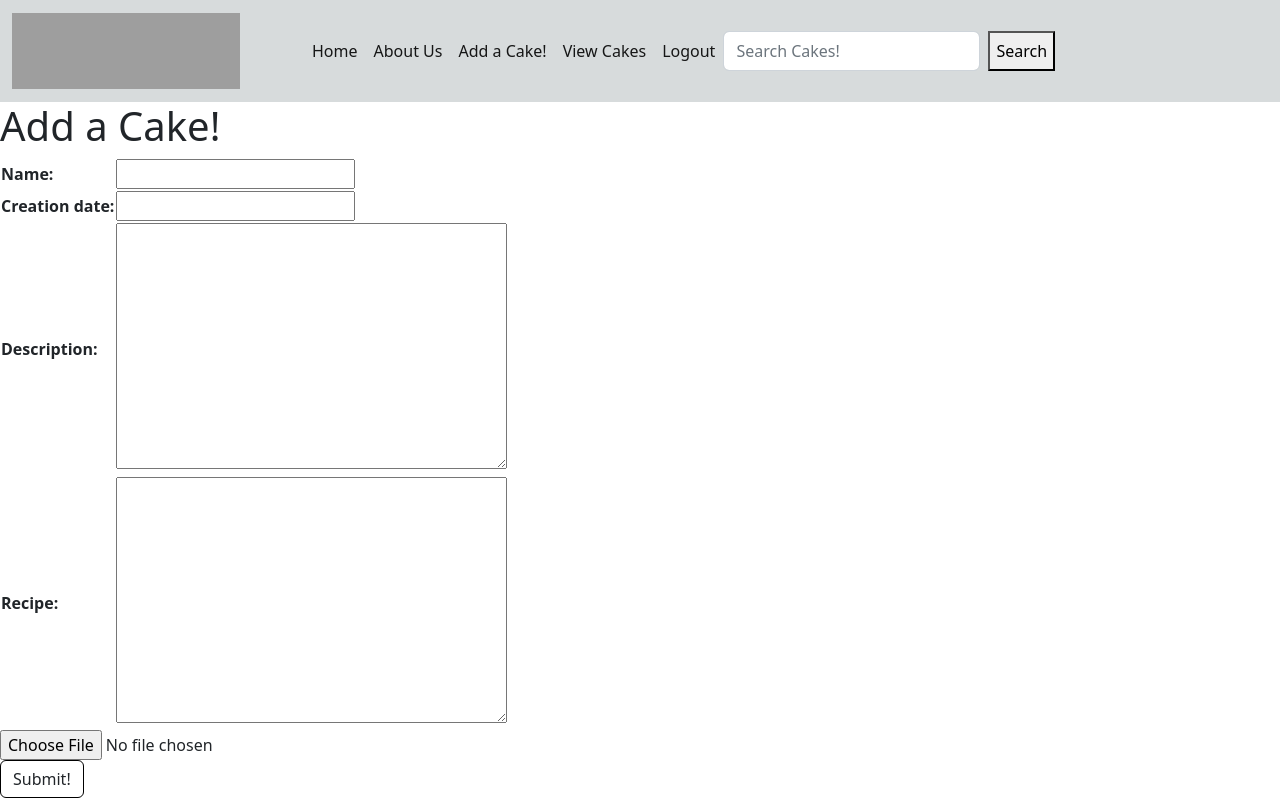
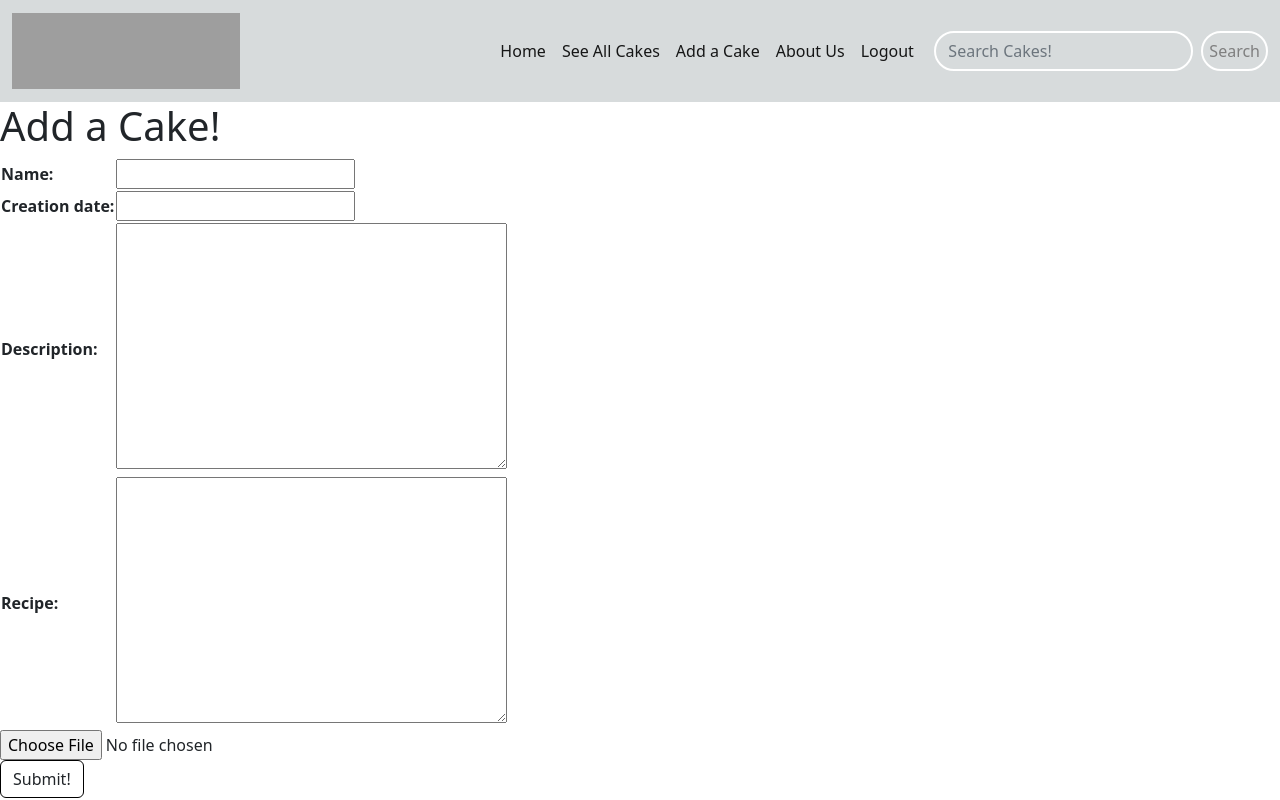
Before and after one commit to jhuang15/onlycakes, a Django app: page /cakes/create/ in a window 1280 px wide. Run offline with Django 4.2, Linux system fonts and the light colour scheme; the visitor is signed in with stand-in values (Sample User, id 1); parts of the project's set-up code (start-up, migrations or seed data) failed here and were passed over; some web fonts are replaced; grey boxes are pictures that could not be loaded.

Commit message:
more goodies

```diff
--- a/main_app/static/css/style.css
+++ b/main_app/static/css/style.css
@@ -6,13 +6,42 @@
     color: black;
 }
 
+#navbarNavDropdown {
+    justify-content: right;
+}
+
 .collapse {
     justify-content: left;
-    margin-left: 3rem;
+    /* margin-left: 3rem; */
 }
 
 .btn {
     border-color: black;
+}
+
+.home-body {
+    overflow-y:hidden;
+}
+
+.search-set {
+    display: flex;
+    justify-content: left;
+}
+
+#search-bar {
+    background-color: rgb(215, 219, 220);
+    border: 2px solid #fff;
+    box-shadow: none;
+    border-radius: 50px;
+    font: rgb(1, 1, 1);
+}
+
+#search-button {
+    background-color: rgb(215, 219, 220);
+    border: 2px solid #fff;
+    box-shadow: none;
+    border-radius: 50px;
+    color: rgb(127, 127, 127);
 }
 
 .slogan {
@@ -55,7 +84,7 @@
 .card-img-top {
     object-fit: fill;
     object-position: center;
-    width: 100%;
+    width: 90%;
     max-height: 350px;
 }
 
@@ -75,9 +104,10 @@
 }
 
 #detail-card.card {
-    display: grid;
+    display: flex;
     align-items: center;
     justify-content: center;
+    text-align: center;
     height: 800px;
     width: 500px;
     margin-top: 1rem;
@@ -87,7 +117,9 @@
 }
 
 #detail-pic {
+    align-items: center;
     margin-top: 2rem;
+    max-width: 100%;
 }
 
 #detail-title {
@@ -98,3 +130,11 @@
     font-family: 'Cedarville Cursive', cursive;
     font-size: 5rem;
 }
+
+.choose-file {
+    width: 210px;
+}
+
+#file-upload-button {
+    background-color:blue;
+}
--- a/main_app/templates/base.html
+++ b/main_app/templates/base.html
@@ -7,7 +7,6 @@
     <meta name="viewport" content="width=device-width, initial-scale=1.0">
     <meta http-equiv="X-UA-Compatible" content="ie=edge">
     <title>Only Cakes</title>
-    <!-- CSS only -->
     <link href="https://cdn.jsdelivr.net/npm/bootstrap@5.2.0-beta1/dist/css/bootstrap.min.css" rel="stylesheet" integrity="sha384-0evHe/X+R7YkIZDRvuzKMRqM+OrBnVFBL6DOitfPri4tjfHxaWutUpFmBp4vmVor" crossorigin="anonymous">
     <link href="https://fonts.googleapis.com/css2?family=Cedarville+Cursive&family=Chelsea+Market&family=Dancing+Script:wght@500&family=Gloria+Hallelujah&family=Love+Ya+Like+A+Sister&display=swap" rel="stylesheet">
     <link rel="stylesheet" type="text/css" href="{% static 'css/style.css' %}">
@@ -30,22 +29,24 @@
 
             {% if user.is_authenticated %}
               <li class="nav-item">
+                <a class="nav-link" href="/cakes">See All Cakes</a>
+              </li>
+              <li class="nav-item">
+                <a class="nav-link" href="{% url 'cakes_create' %}">Add a Cake</a>
+              </li>
+              <li class="nav-item">
                 <a class="nav-link" href="{% url 'about' %}">About Us</a>
               </li>
               <li class="nav-item">
-                <a class="nav-link" href="{% url 'cakes_create' %}">Add a Cake!</a>
+                <a class="nav-link" href="{% url 'logout' %}">Logout &nbsp;&nbsp;</a>
               </li>
-              <li class="nav-item">
-                <a class="nav-link" href="/cakes">View Cakes</a>
-              </li>
-              <li class="nav-item">
-                <a class="nav-link" href="{% url 'logout' %}">Logout</a>
-              </li>
+              <div class="search-set">
                 <form class="d-flex" method="POST" action="{% url 'cake_search' %}">
                   {% csrf_token %}
-                <input class="form-control me-2" type="search" placeholder="Search Cakes!" aria-label="Search" name="searched">
-                <button type="submit">Search</button>
+                <input class="form-control me-2" id="search-bar" type="search" placeholder="Search Cakes!" aria-label="Search" name="searched">
+                <button type="submit" id="search-button">Search</button>
                 </form>
+              </div>
               <!-- <ul>
                 <form class="d-flex">
                   <input class="form-control me-2" type="search" placeholder="Search" aria-label="Search">
--- a/main_app/templates/home.html
+++ b/main_app/templates/home.html
@@ -1,7 +1,7 @@
 {% extends 'base.html' %}
 {% block content %}
 
-
+<body class="home-body">
   <div style="background-image: url('https://images.unsplash.com/photo-1599785209615-a35f883d93c8?ixlib=rb-1.2.1&ixid=MnwxMjA3fDB8MHxwaG90by1wYWdlfHx8fGVufDB8fHx8&auto=format&fit=crop&w=1173&q=80')" class="home-container" id="cupcakepic">
 
     <ul>
@@ -15,7 +15,7 @@
       <h1 class="slogan">Only Cakes, <br> nothing else. <br><br><br><br><br><br><br><span class="slogan3">Add in all of your delicious recipes in one place, <br> just as long as it's only cakes.</span></p></h1>
     </div>
   </div>
-
+</body>
 
 
 
```
Also changed, not shown: main_app/templates/cakes/detail.html (+5 -4 lines). Lines whose indentation alone changed are shown as unchanged.
